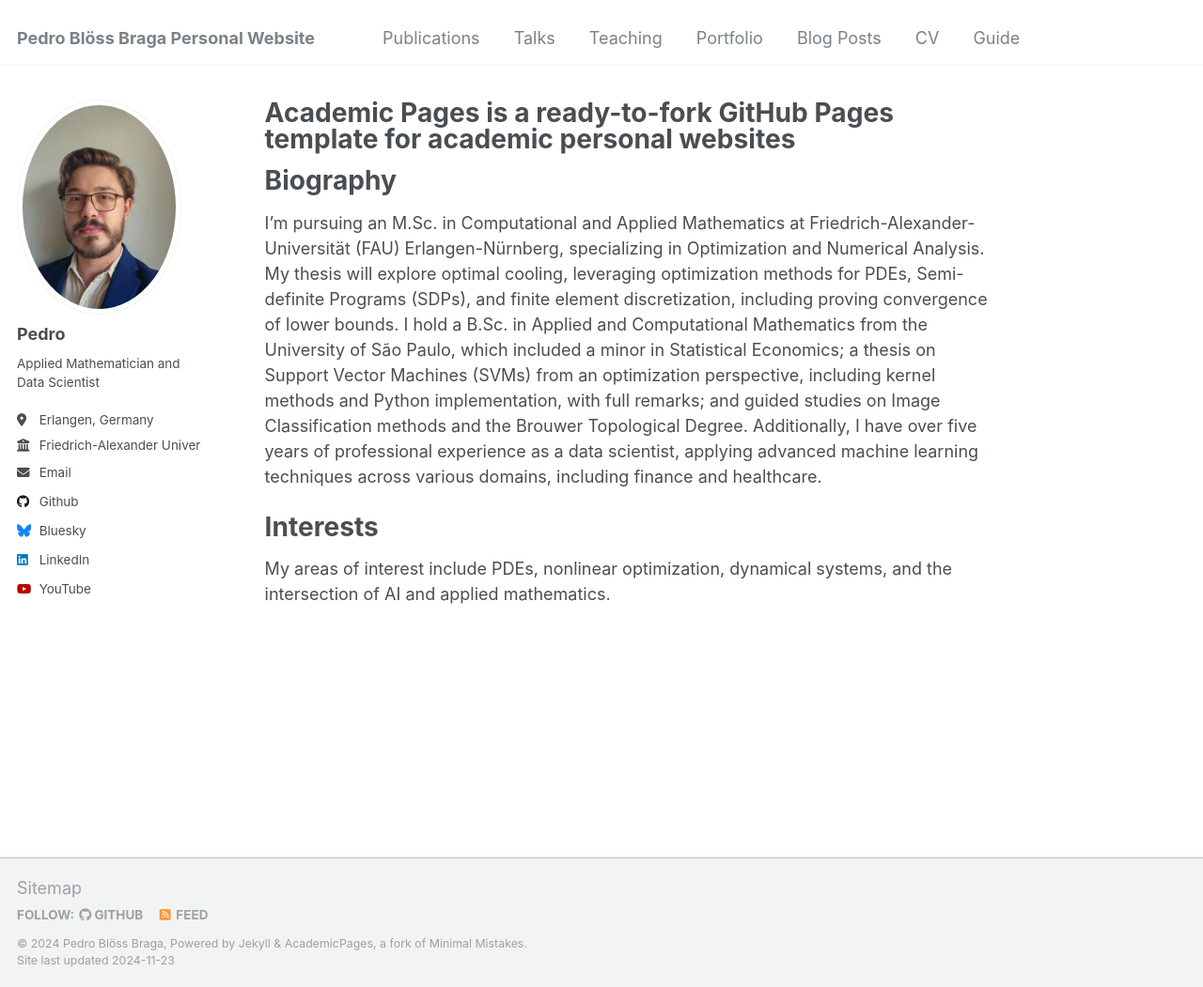
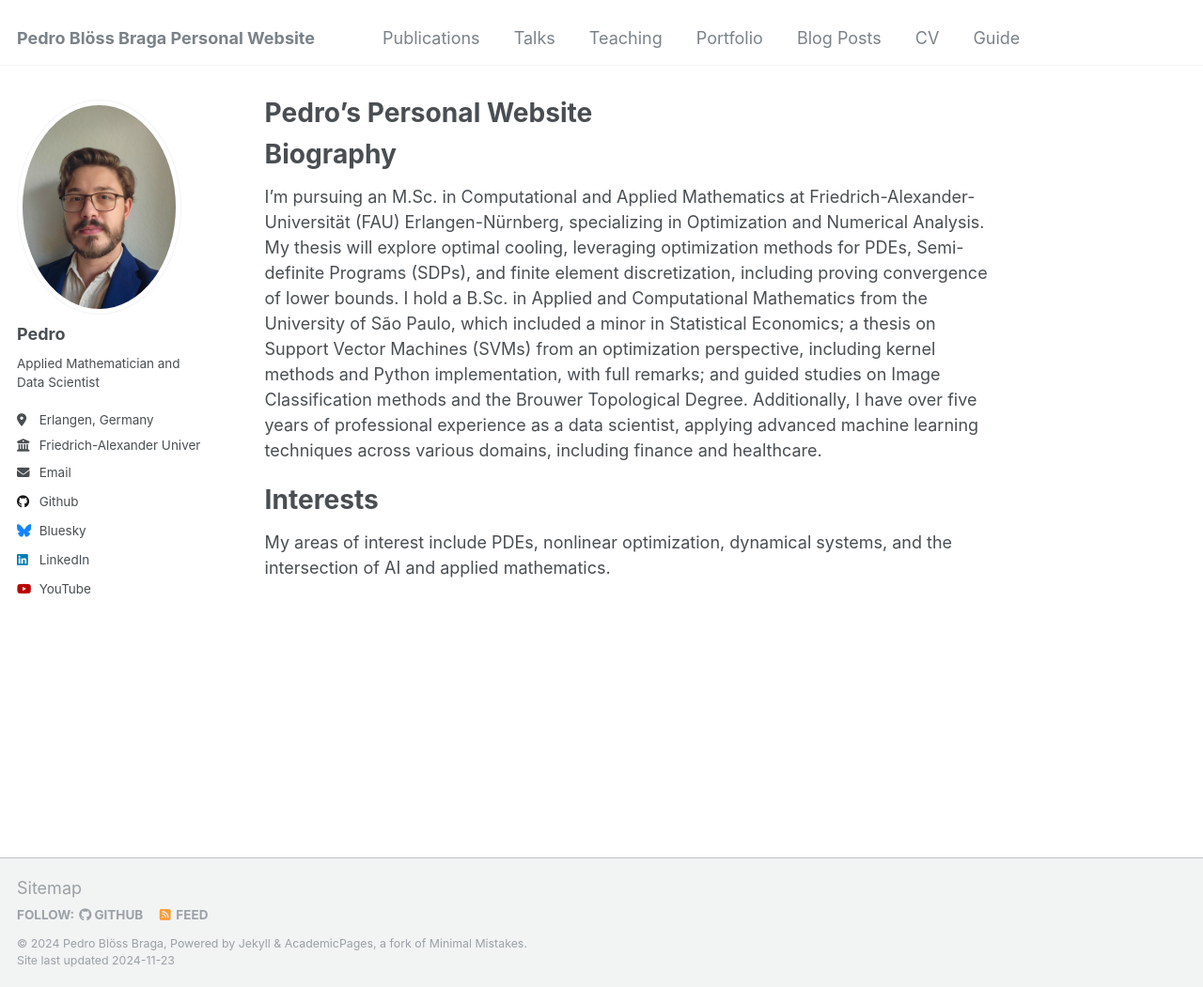
Before and after one commit to pedroblossbraga/pedroblossbraga.github.io, a Jekyll site: the page built from _pages/about.md, in a window 1280 px wide and 1051 px high. Shown: the whole window at 94% size. Built offline with Jekyll 4.4.1, drawn with Linux system fonts in a browser that asks for light colours.

Commit message:
Update about.md

```diff
--- a/_pages/about.md
+++ b/_pages/about.md
@@ -1,6 +1,6 @@
 ---
 permalink: /
-title: "Academic Pages is a ready-to-fork GitHub Pages template for academic personal websites"
+title: "Pedro's Personal Website"
 author_profile: true
 redirect_from:
   - /about/
```
